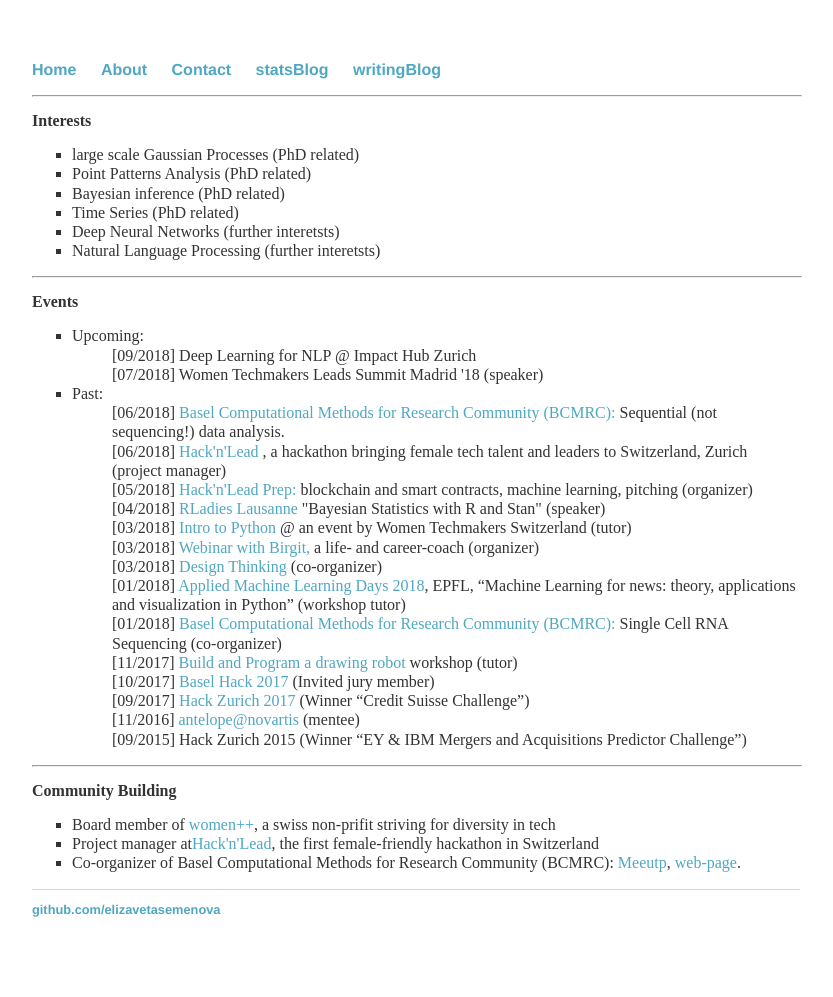
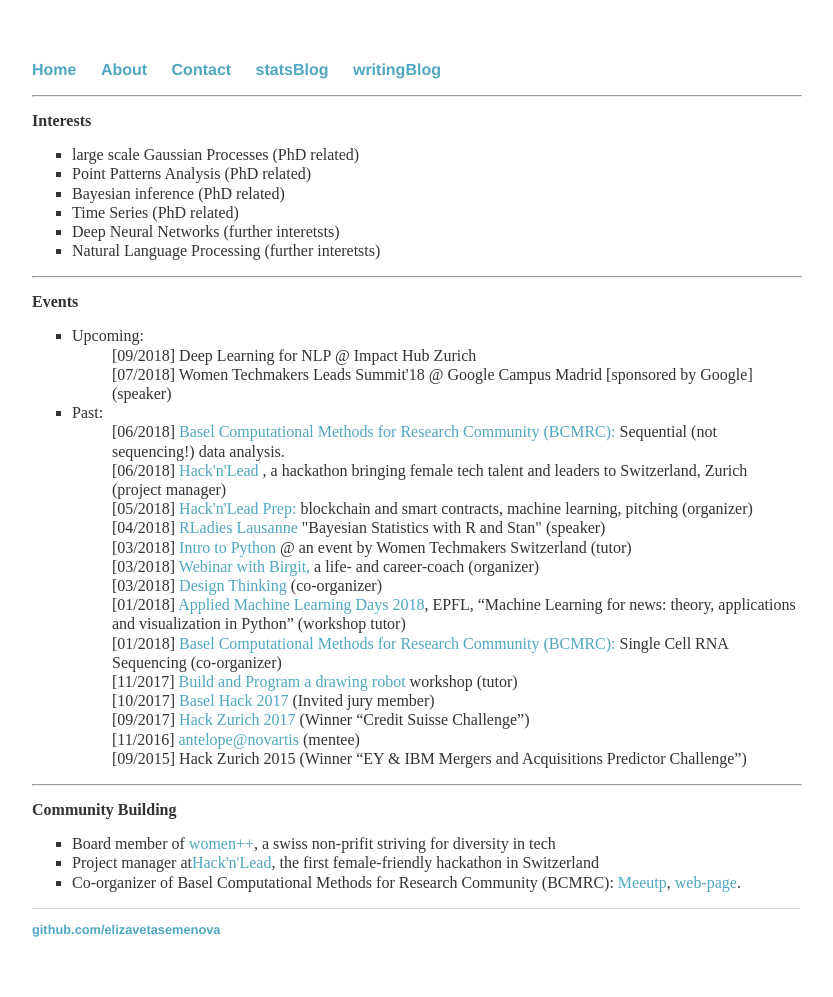
Before and after one commit to elizavetasemenova/elizavetasemenova.github.io, a Jekyll site: the page built from index.html, in a window 1280 px wide. Shown: the whole page, without its empty margins (224-1057 px from the left). Built offline with Jekyll 4.4.1, drawn with Linux system fonts in a browser that asks for light colours.

Commit message:
Update index.html

```diff
--- a/index.html
+++ b/index.html
@@ -28,7 +28,7 @@
 	       <ul style="list-style-type:none">
 		    <li>[09/2018] Deep Learning for NLP @ Impact Hub Zurich
 		    </li>
-		    <li>[07/2018] Women Techmakers Leads Summit Madrid '18 (speaker)
+		    <li>[07/2018] Women Techmakers Leads Summit'18 @ Google Campus Madrid [sponsored by Google] (speaker)
 		    </li>
 	       </ul>
 
```
